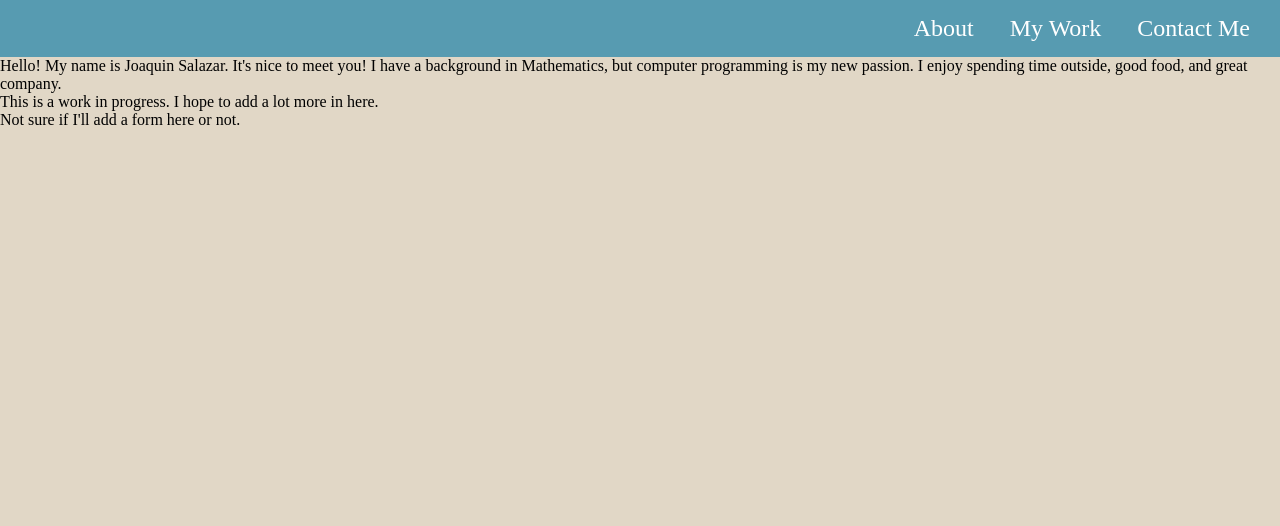
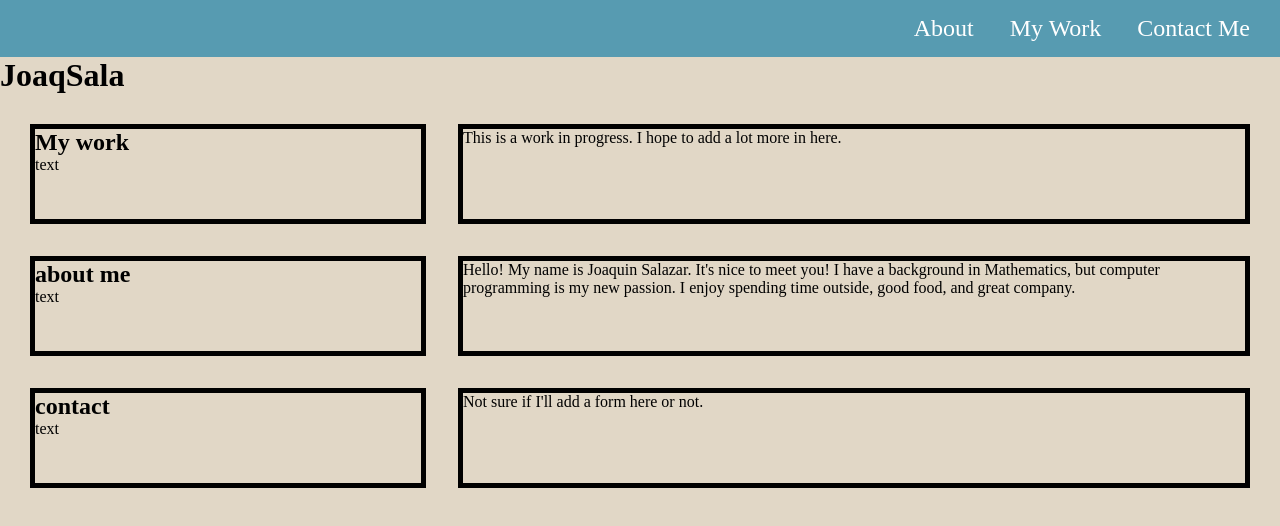
Before and after one commit to joaqsala/1st-Portfolio-Project, a plain HTML site: page index.html in a window 1280 px wide. Drawn offline with Linux system fonts and the light colour scheme.

Commit message:
initial grid layout idea

```diff
--- a/assets/styles.css
+++ b/assets/styles.css
@@ -13,7 +13,7 @@ body{
 /* start of header/nav */
 nav {
     background-color: #579BB1;
-    box-sizing: border-box;
+    box-sizing: border-box; /*needed ?*/
 }
 
 ul {
@@ -33,15 +33,28 @@ logo {
 
 }
 
-/* start of sections */
-#about {
+.main-grid {
+    /* background: url(https://www.toptal.com/designers/subtlepatterns/uploads/fabric_1.png); */
+    display: grid;
+    grid-template-columns: 1fr 2fr;
+    gap: 2em;
+    grid-auto-rows: minmax(100px, auto);
+    margin: 30px;
+}
+
+.main-grid > div {
+    border: black 5px solid;
 
 }
 
-#mywork {
+.oolumnn.titles {
 
 }
 
-#contact {
+.oolumnn.content {
 
 }
+
+h2 {
+    align: center;
+}
--- a/index.html
+++ b/index.html
@@ -19,18 +19,40 @@
     </header>
  <main>
     <div class="logo">
+        <h1>JoaqSala</h1>
+    </div>
+
+    <div class="main-grid">
+        <div class="column-titles">
+            <h2>My work</h2>
+            <p>text</p>
+        </div>
+
+        <div class="column-content">
+            <p>This is a work in progress. I hope to add a lot more in here.</p>
+        </div>
+        <div class="column-titles">
+            <h2>about me</h2>
+            <p>text</p>
+        </div>
+
+        <div class="column-content">
+            <p>Hello! My name is Joaquin Salazar. It's nice to meet you! I have a background in Mathematics, but computer programming is my new passion. I enjoy spending time outside, good food, and great company. </p>
+        </div>
+        <div class="column-titles">
+            <h2>contact</h2>
+            <p>text</p>
+        </div>
+
+        <div class="column-content">
+            <p>Not sure if I'll add a form here or not.</p>
+        </div>
+
+
 
     </div>
-    <section id="about">
-        <p>Hello! My name is Joaquin Salazar. It's nice to meet you! I have a background in Mathematics, but computer programming is my new passion. I enjoy spending time outside, good food, and great company. </p>
-    </section>
-    <section id="mywork">
-        <p>This is a work in progress. I hope to add a lot more in here.</p>
-    </section>
-    </section>
-    <section id="contact">
-        <p>Not sure if I'll add a form here or not.</p>
-    </section>
+
+
  </main>
 </body>
 </html>
```
